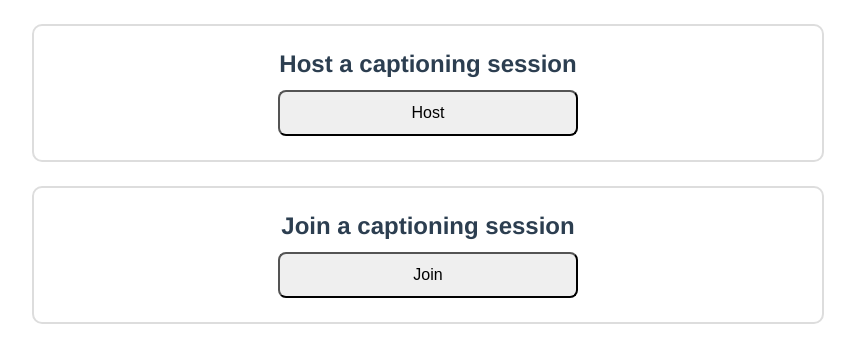
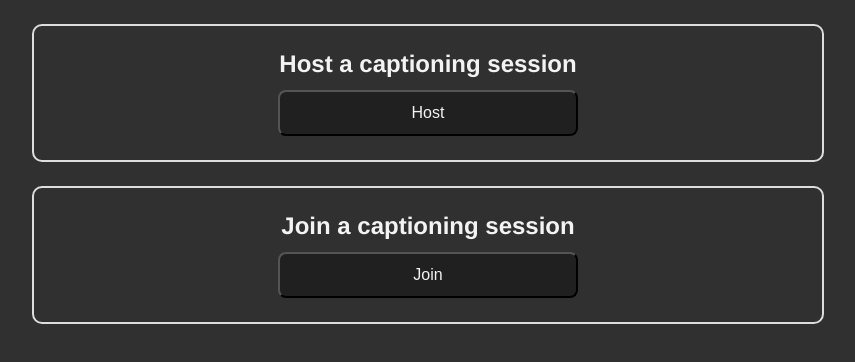
Before and after one commit to thaiquanglong/Azure_SignalR-Translator, a Vue app in the folder vueapp/: page / in a window 1280 px wide. Shown: the top 362 px of the page, without its empty margins (212-1067 px from the left). Built offline with nearby package versions, Linux system fonts and the light colour scheme; no server answers.

Commit message:
Changed Style colors.

```diff
--- a/vueapp/src/App.vue
+++ b/vueapp/src/App.vue
@@ -21,6 +21,10 @@ export default {
 </script>
 
 <style>
+html {
+  background-color: #303030;
+}
+
 body {
   margin: 0px;
   padding: 0px;
@@ -31,7 +35,8 @@ body {
   -webkit-font-smoothing: antialiased;
   -moz-osx-font-smoothing: grayscale;
   text-align: center;
-  color: #2c3e50;
+  color: #f3f3f3;
+  background-color: #303030;
   width: 100%;
 }
 #nav {
@@ -40,12 +45,10 @@ body {
   width: 100%;
   min-height: 100px;
   z-index: 1000;
-  background-color: #fff;
 }
 
 #nav a {
   font-weight: bold;
-  color: #2c3e50;
 }
 
 #nav h1 a {
@@ -62,6 +65,13 @@ button {
   border-radius: 8px;
   width: 200px;
   font-size: 16px;
+  background-color: #202020;
+  color:#f3f3f3;
+}
+
+select {
+  background-color: #202020;
+  color:#f3f3f3;
 }
 
 input[type=text], input[type=password], select {
--- a/vueapp/src/views/CaptionHost.vue
+++ b/vueapp/src/views/CaptionHost.vue
@@ -9,11 +9,11 @@
             {{ lang }}
           </option>
         </select>
-        <button @click="start">start</button>
+        <button @click="start">Start</button>
       </div>
     </div>
     <div v-else>
-      <button @click="stop">stop</button>
+      <button @click="stop">Stop</button>
       <div id="currentSentence" class="caption">
         {{ currentSentence }}
       </div>
@@ -79,4 +79,8 @@ export default {
 input[type=password] {
   width: 600px;
 }
+
+/* #currentSentence {
+  color: rgb(220, 220, 220)
+} */
 </style>
--- a/vueapp/src/views/CaptionJoin.vue
+++ b/vueapp/src/views/CaptionJoin.vue
@@ -99,11 +99,11 @@ export default {
   width: 100%;
   padding-top: 10px;
   padding-bottom: 6px;
-  background-color: white;
 }
 
 #captions-text {
   padding-top: 80px;
-  padding-bottom: 60px
+  padding-bottom: 60px;
+  /*color: rgb(220, 220, 220);*/
 }
 </style>
```
